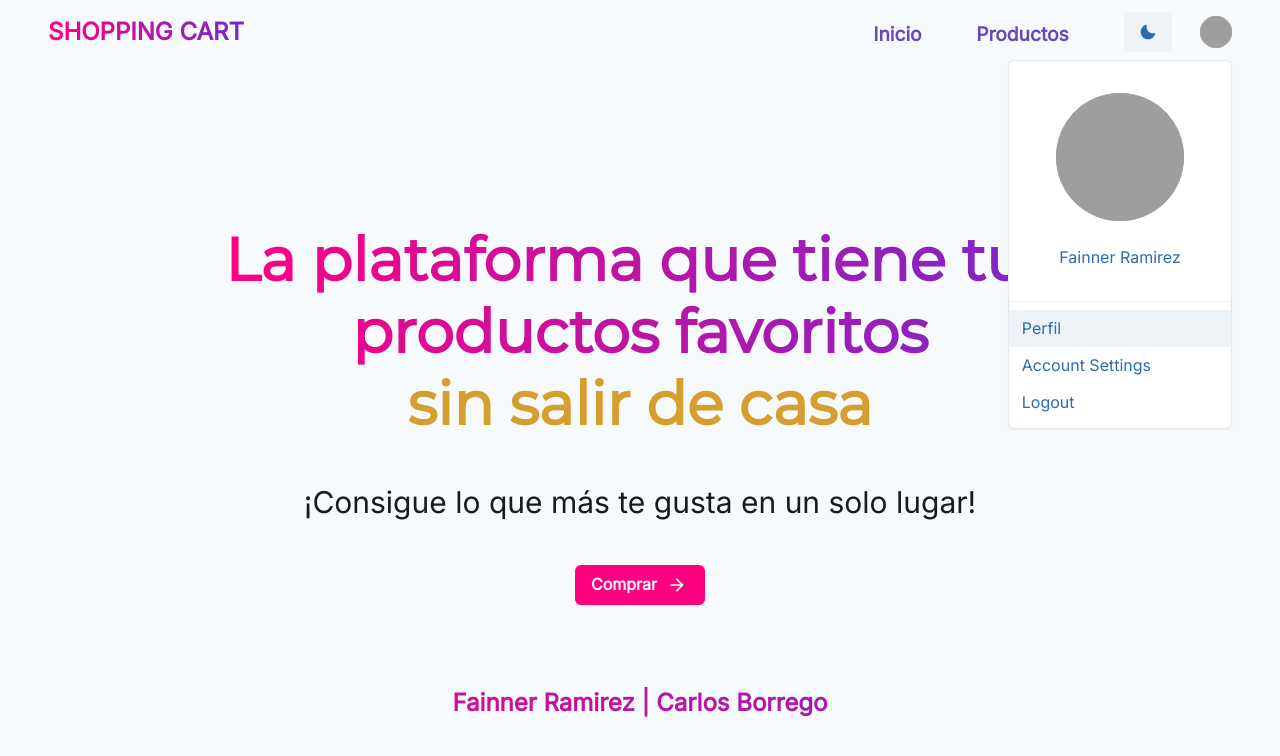
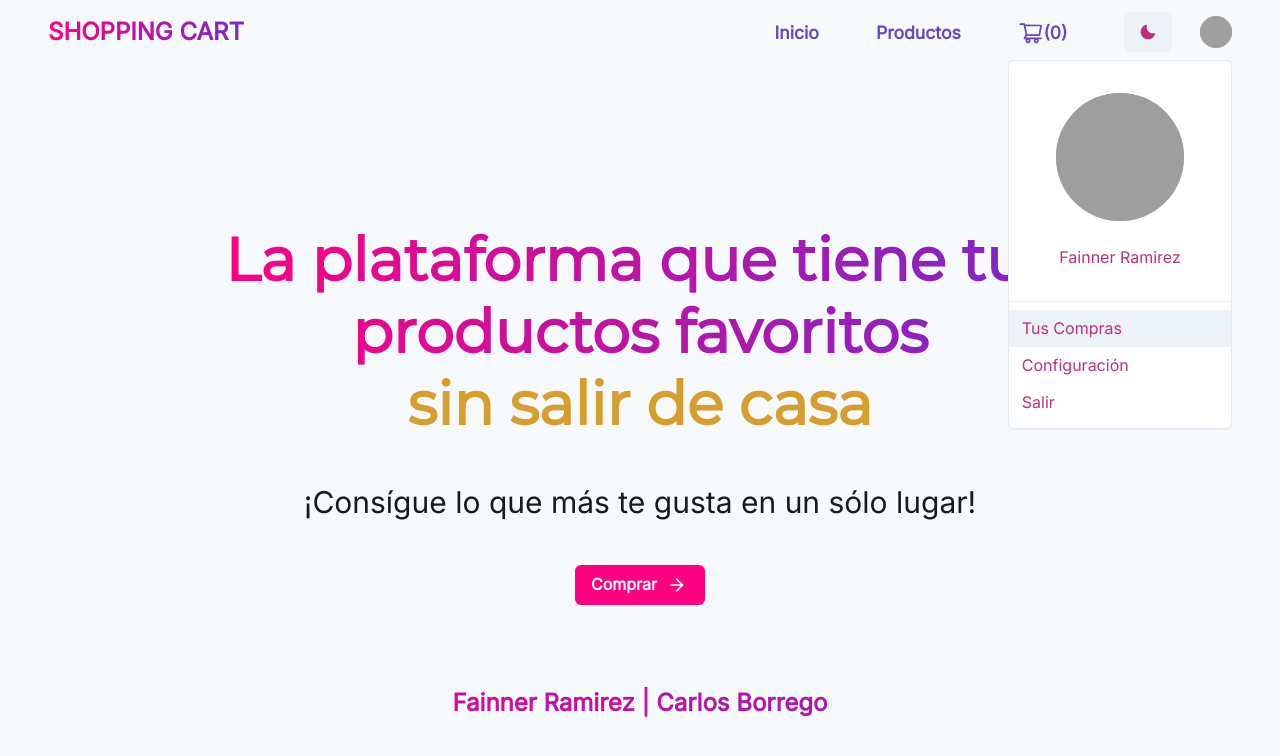
Before and after one commit to fainnerramirez/ShoppingCart, a React (Create React App) app: page / in a window 1280 px wide. Both pictures are taken after a click on the button 1216 px from the left and 32 px from the top of the page. Shown: the top 756 px of the page. Built offline with nearby package versions, Linux system fonts and the light colour scheme; grey boxes are pictures that could not be loaded.

Commit message:
add style navbar

```diff
--- a/package.json
+++ b/package.json
@@ -21,6 +21,7 @@
     "framer-motion": "^4.1.17",
     "react": "^17.0.2",
     "react-dom": "^17.0.2",
+    "react-icons": "^4.3.1",
     "react-router-dom": "^5.2.0",
     "react-scripts": "4.0.3",
     "typescript": "^4.4.4",
--- a/src/App.tsx
+++ b/src/App.tsx
@@ -8,6 +8,7 @@ import { Container, useColorModeValue } from "@chakra-ui/react";
 //React router dom
 import { BrowserRouter as Router, Route, Switch} from 'react-router-dom';
 import { ROUTE } from "./Route";
+
 
 const App: React.FC = () => {
 
@@ -22,7 +23,7 @@ const App: React.FC = () => {
               <Home
                 title="La plataforma que tiene tus productos favoritos"
                 subtitle="sin salir de casa"
-                description="¡Consigue lo que más te gusta en un solo lugar!" />
+                description="¡Consígue lo que más te gusta en un sólo lugar!" />
             </Route>
             <Route exact path={ROUTE.PRODUCTS} component={Products} />
             <Route path="*" component={ NotFound404 } />
--- /dev/null
+++ b/src/Types.tsx
@@ -0,0 +1,13 @@
+export type propsNavbar = {
+    brand: string
+}
+
+export type propsHome = {
+    title: string,
+    subtitle: string,
+    description: string
+}
+
+export type propsFooter = {
+    footer: string
+}
--- a/src/components/HomeComponent.tsx
+++ b/src/components/HomeComponent.tsx
@@ -1,14 +1,12 @@
 //Chakra UI
 import { Container, Text, Box, Heading, Button, Flex, useColorModeValue } from "@chakra-ui/react"
 import { ArrowForwardIcon } from '@chakra-ui/icons'
+//Types
+import { propsHome } from "../Types";
+//react-router-dom
+import { Link } from "react-router-dom";
 
-type props = {
-    title: string,
-    subtitle: string,
-    description: string
-}
-
-const Home: React.FC<props> =  ({ title, subtitle, description }: props) => {
+const Home: React.FC<propsHome> =  ({ title, subtitle, description }: propsHome) => {
 
     const color = useColorModeValue('gray.900', 'gray.50');
 
@@ -31,10 +29,12 @@ const Home: React.FC<props> =  ({ title, subtitle, description }: props) => {
                 </Box>
 
                 <Box mt={10}>
-                    <Button as="a" variant="btn-primary" cursor="pointer" _hover={{color: "#FF0080", backgroundColor:"gray.50", outline: "2px solid #FF0080"}}>
-                        Comprar
-                        <ArrowForwardIcon ml={2} w={6} h={5} />
-                    </Button>
+                    <Link to="products">
+                        <Button as="a" variant="btn-primary" cursor="pointer" _hover={{color: "#FF0080", backgroundColor:"gray.50", outline: "2px solid #FF0080"}}>
+                            Comprar
+                            <ArrowForwardIcon ml={2} w={6} h={5} />
+                        </Button>
+                    </Link>
                 </Box>
             </Flex>
         </Container>
--- a/src/components/NavbarComponent.tsx
+++ b/src/components/NavbarComponent.tsx
@@ -17,17 +17,18 @@ import {
   Container
 } from '@chakra-ui/react';
 import { MoonIcon, SunIcon } from '@chakra-ui/icons';
+import { Icon } from "@chakra-ui/icons";
+import { AiOutlineShoppingCart } from "react-icons/ai";
+
 import { Link } from "react-router-dom";
 
-type props = {
-    brand: string
-}
+import { propsNavbar } from "../Types";
 
-const Navbar: React.FC<props> = ({ brand }: props) => {
+const Navbar: React.FC<propsNavbar> = ({ brand }: propsNavbar) => {
   const { colorMode, toggleColorMode } = useColorMode();
   const { isOpen, onOpen, onClose } = useDisclosure();
   const bg = useColorModeValue('gray.50', 'gray.900')
-  const color = useColorModeValue('blue.600', 'blue.100');
+  const color = useColorModeValue('pink.600', 'pink.400');
   const colorText = useColorModeValue('purple.600', 'gray.50');
 
   return (
@@ -47,13 +48,18 @@ const Navbar: React.FC<props> = ({ brand }: props) => {
 
           <Flex alignItems={'center'}>
             <Stack direction={'row'} spacing={7}>
-              <Flex flexDir="row" w={250} justifyContent="space-around">
-                <Text color={colorText} fontSize='1.2em' fontWeight="bold" mt={2}>
+              <Flex flexDir="row" w={350} justifyContent="space-around">
+                <Text color={colorText} fontSize='1.1em' fontWeight="bold" mt={2}>
                   <Link to="/">Inicio</Link>
                 </Text>
-                <Text color={colorText} fontSize='1.2em' fontWeight="bold" mt={2}>
+                <Text color={colorText} fontSize='1.1em' fontWeight="bold" mt={2}>
                   <Link to="/products">Productos</Link>
                 </Text>
+
+                <Flex flexDir="row">
+                  <Icon as={ AiOutlineShoppingCart } color={colorText} fontSize='1.6em' fontWeight="bold" mt={2}></Icon>
+                  <Text color={colorText} fontSize='1.1em' fontWeight="bold" mt={2}>(0)</Text>
+                </Flex>
               </Flex>
 
               <Button onClick={toggleColorMode}>
@@ -87,9 +93,9 @@ const Navbar: React.FC<props> = ({ brand }: props) => {
                   </Center>
                   <br />
                   <MenuDivider />
-                  <MenuItem color={color}>Perfil</MenuItem>
-                  <MenuItem color={color}>Account Settings</MenuItem>
-                  <MenuItem color={color}>Logout</MenuItem>
+                  <MenuItem color={color}>Tus Compras</MenuItem>
+                  <MenuItem color={color}>Configuración</MenuItem>
+                  <MenuItem color={color}>Salir</MenuItem>
                 </MenuList>
               </Menu>
             </Stack>
```
Also changed, not shown: src/components/FooterComponent.tsx (+3 -6 lines), 1 other file (tests, documents, lock files or other folders).
